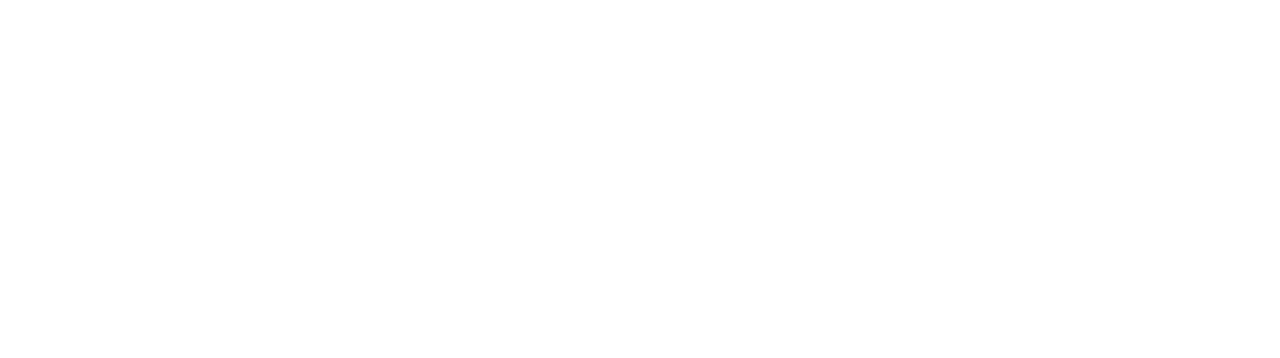
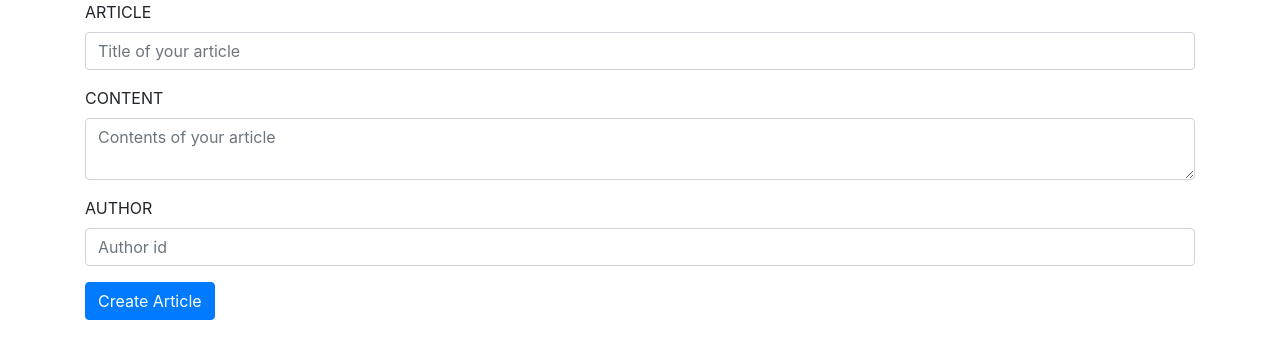
Before and after one commit to El-Mercia/project5-react, a React (Create React App) app: page / in a window 1280 px wide. Shown: the top 358 px of the page. Built offline with nearby package versions, Linux system fonts and the light colour scheme.

Commit message:
add bootstrap at CreateAticle.js

```diff
--- a/package.json
+++ b/package.json
@@ -7,6 +7,7 @@
     "@testing-library/react": "^9.5.0",
     "@testing-library/user-event": "^7.2.1",
     "react": "^16.13.1",
+    "react-bootstrap": "^1.0.0",
     "react-dom": "^16.13.1",
     "react-scripts": "3.4.1"
   },
--- a/public/index.html
+++ b/public/index.html
@@ -12,6 +12,12 @@
     <link rel="apple-touch-icon" href="logo192.png" />
 
     <link rel="manifest" href="manifest.json" />
+    <link
+      rel="stylesheet"
+      href="https://maxcdn.bootstrapcdn.com/bootstrap/4.4.1/css/bootstrap.min.css"
+      integrity="sha384-Vkoo8x4CGsO3+Hhxv8T/Q5PaXtkKtu6ug5TOeNV6gBiFeWPGFN9MuhOf23Q9Ifjh"
+      crossorigin="anonymous"
+    />
 
     <title>React App</title>
   </head>
--- a/src/App.js
+++ b/src/App.js
@@ -1,9 +1,10 @@
 import React from 'react';
+import CreateArticle from './CreateArticle';
 
 const App = () => {
   return (
     <div className="App">
-
+      <CreateArticle />
     </div>
   );
 }
--- /dev/null
+++ b/src/CreateArticle.js
@@ -0,0 +1,87 @@
+import React, { useState } from 'react';
+import Container from 'react-bootstrap/Container';
+import Form from 'react-bootstrap/Form';
+import Button from 'react-bootstrap/Button';
+
+
+const CreateArticle = () => {
+    const [ title, setTitle ]     = useState("");
+    const [ content, setContent ] = useState("");
+    const [ author, setAuthor ]   = useState("");
+
+    const handleSubmit = (event) => {
+        event.preventDefault();
+        console.log("titre : ", title);
+        console.log("content : ", content);
+        console.log("author : ", author);
+        }
+
+    const handleChange = (event) => {
+        console.log("target name : ", event.target.name);
+        console.log("target value : ", event.target.value);
+
+        /*if (event.target.name === "title") {
+            setTitle(event.target.value);
+        } else if (event.target.value === "content") {
+            setContent(event.target.value);
+        } else {
+            setAuthor(event.target.value);
+        }
+        */
+
+        switch(event.target.name) {
+            case "title":
+                setTitle(event.target.value);
+                break;
+            case "content":
+                setContent(event.target.value);
+                break;
+            case "author":
+                setAuthor(event.target.value);
+                break;
+            // no default
+
+        }
+    }
+
+    return (
+        <Container>
+            <Form onSubmit={handleSubmit}>
+                <Form.Group controlId="article.title">
+                    <Form.Label>ARTICLE</Form.Label>
+                    <Form.Control
+                        type="text"
+                        name="title"
+                        onChange={handleChange}
+                        value={title}
+                        placeholder="Title of your article"
+                />
+                </Form.Group>
+                <Form.Group>
+                    <Form.Label>CONTENT</Form.Label>
+                    <Form.Control
+                        as="textarea"
+                        name="content"
+                        onChange={handleChange}
+                        value={content}
+                        placeholder="Contents of your article"
+                    />
+                </Form.Group>
+                <Form.Group>
+                    <Form.Label>AUTHOR</Form.Label>
+                    <Form.Control
+                        type="number"
+                        name="author"
+                        onChange={handleChange}
+                        value={author}
+                        placeholder="Author id"
+                    />
+                </Form.Group>
+                <Button variant="primary" type="submit">Create Article</Button>
+
+            </Form>
+       </Container>
+    )
+};
+
+export default CreateArticle;
```
Also changed, not shown: src/DeleteArticle.js (added, +33 -0 lines), 1 other file (tests, documents, lock files or other folders).
